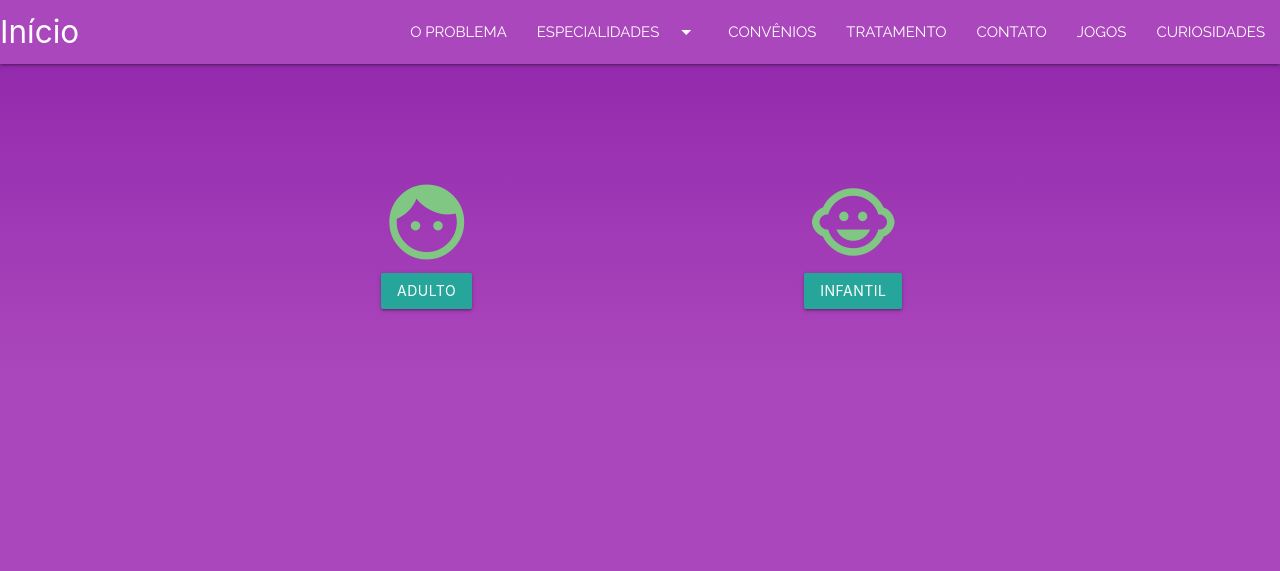
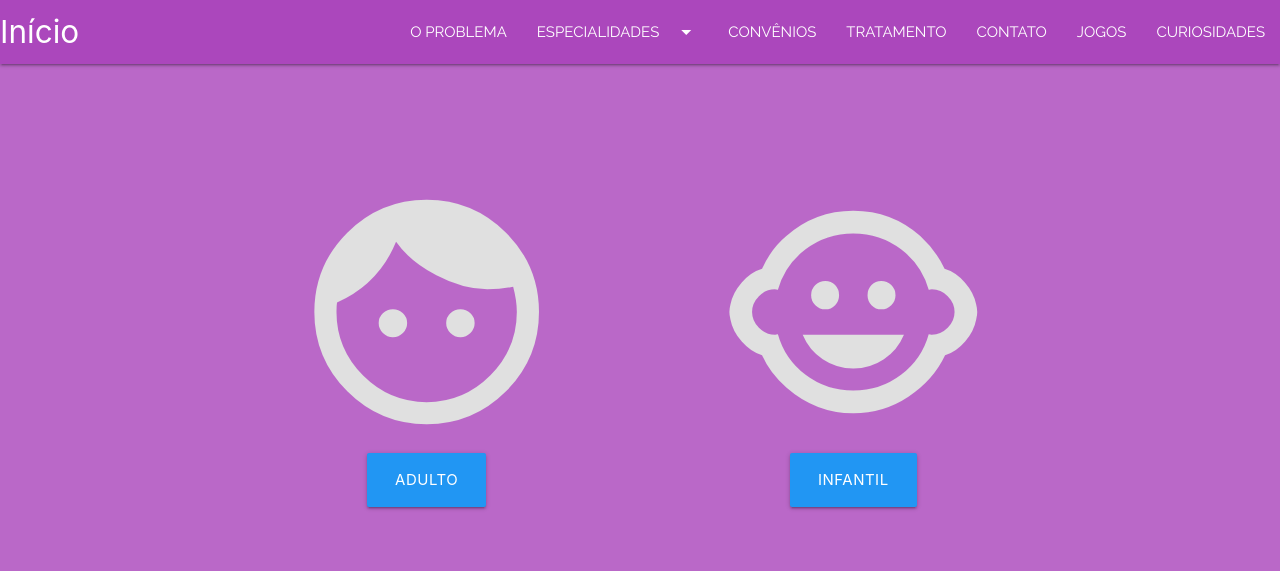
Before and after one commit to gmfonseca/tis4, a PHP site: page /Definir-Jogo.php in a window 1280 px wide. Shown: the top 571 px of the page. Run offline with PHP 8.4, Linux system fonts and the light colour scheme; some libraries are stand-ins or nearby versions.

Commit message:
Aumento do icones em Definir-Jogos e alteracao da cor da pagina

```diff
--- a/ClinicaMedica/Definir-Jogo.php
+++ b/ClinicaMedica/Definir-Jogo.php
@@ -58,7 +58,7 @@
 
         /*Conteudo da página*/
         #conteudo{
-            background: linear-gradient(#8e24aa   , #ab47bc  );
+            background: #ba68c8;
         }
         a
         .btn{
@@ -73,9 +73,13 @@
             border-color: #eee;
         }
 
+        .tamIcons{
+            font-size: 270px !important;
+        }
+
     </style>
 
-    <body  style="background-color:#ab47bc">
+    <body  style="background-color:#ba68c8">
 
         <!-- Website Content -->
         <div id="conteudo">
@@ -87,18 +91,18 @@
             <div class="row" id="linha">
                 <div class="center col s12 m6 l4 offset-l2">
 
-                    <i class="large material-icons green-text text-lighten-2">face</i>
+                    <i class="large material-icons grey-text text-lighten-2 tamIcons">face</i>
                     <br>
-                    <a href="Jogos.php" class="waves-effect waves-light btn"> ADULTO </a>
+                    <a href="Jogos.php" class="waves-effect waves-light btn-large blue"> ADULTO </a>
                     <br><br>
                     <span class="col s12 hide-on-med-and-up divisor-line"><br></span>
                 </div>
 
                 <div class="center col s12 m6 l4">
 
-                    <i class="large material-icons green-text text-lighten-2">child_care</i>
+                    <i class="large material-icons grey-text text-lighten-2 tamIcons">child_care</i>
                     <br>
-                    <a href="Infantil.php" class="waves-effect waves-light btn"> INFANTIL </a>
+                    <a href="Infantil.php" class="waves-effect waves-light btn-large blue"> INFANTIL </a>
                     <br><br>
                     <span class="col s12 hide-on-med-and-up divisor-line"><br></span>
                 </div>
--- a/ClinicaMedica/nbproject/private/private.xml
+++ b/ClinicaMedica/nbproject/private/private.xml
@@ -2,8 +2,6 @@
 <project-private xmlns="http://www.netbeans.org/ns/project-private/1">
     <editor-bookmarks xmlns="http://www.netbeans.org/ns/editor-bookmarks/2" lastBookmarkId="0"/>
     <open-files xmlns="http://www.netbeans.org/ns/projectui-open-files/2">
-        <group>
-            <file>file:/C:/xampp/htdocs/tis4/ClinicaMedica/Admin.php</file>
-        </group>
+        <group/>
     </open-files>
 </project-private>
```
Also changed, not shown: ClinicaMedica/index.php (+40 -0 lines).
